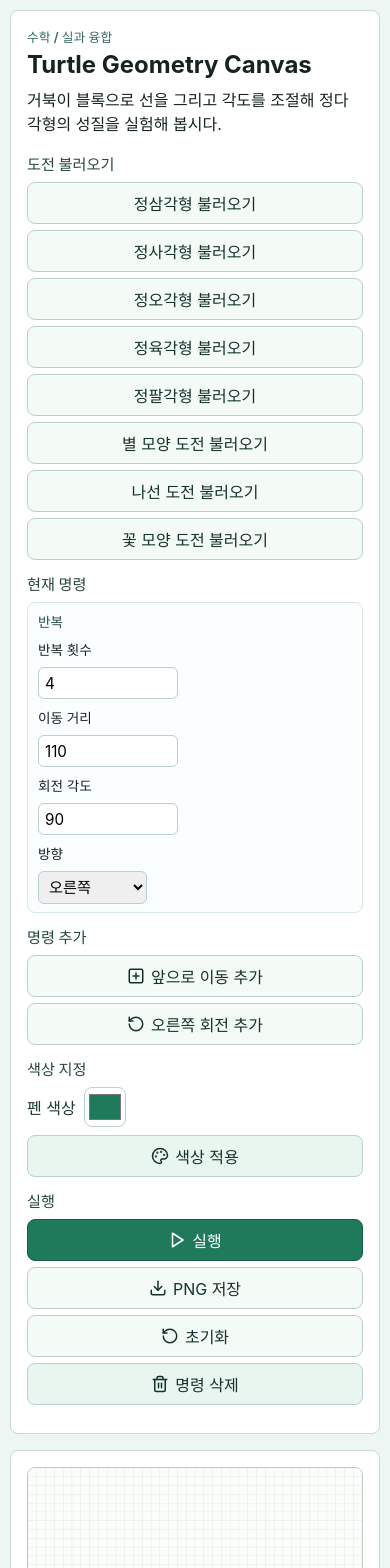
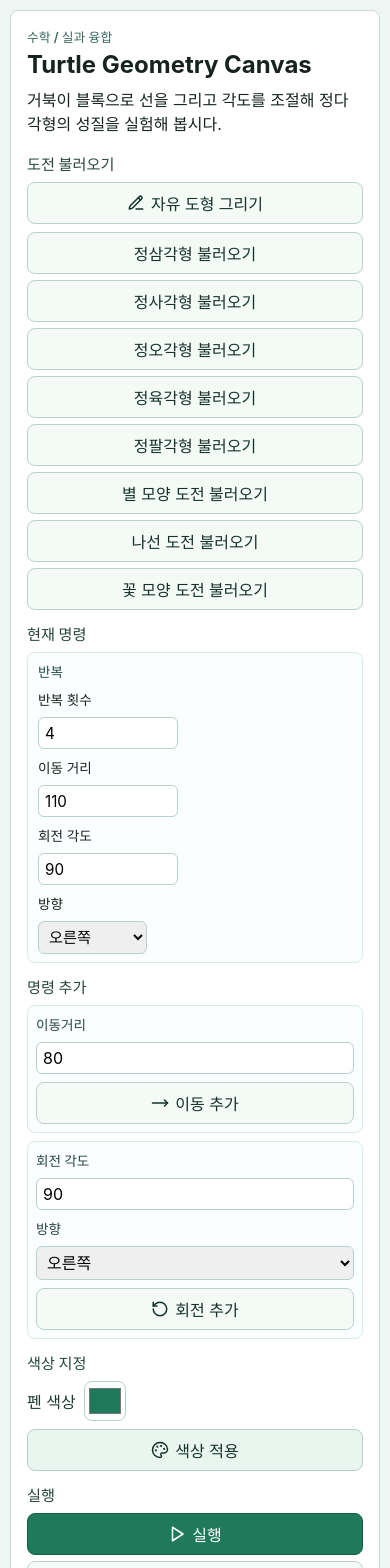
Before and after one commit to WBmaker2/turtle-geometry-canvas, a React (Vite) app: page / in a window 390 px wide. Shown: the top 1568 px of the page. Built offline with nearby package versions, Linux system fonts and the light colour scheme.

Commit message:
feat: add free drawing command builder

```diff
--- a/src/App.css
+++ b/src/App.css
@@ -57,6 +57,11 @@
 }
 
 .button-row {
+  margin-bottom: 8px;
+}
+
+.wide-action {
+  width: 100%;
   margin-bottom: 8px;
 }
 
@@ -131,12 +136,44 @@ button svg {
 }
 
 .block-fields input[type='number'],
-.block-fields select {
+.block-fields select,
+.builder-row input[type='number'],
+.builder-row select {
   width: min(140px, 100%);
   border: 1px solid #b9d1ca;
   border-radius: 6px;
   padding: 5px 6px;
   min-height: 32px;
+}
+
+.command-builder {
+  display: grid;
+  gap: 8px;
+}
+
+.builder-row {
+  display: grid;
+  grid-template-columns: minmax(72px, auto) minmax(72px, 1fr);
+  align-items: center;
+  gap: 8px;
+  padding: 8px;
+  border: 1px solid #d9e8e2;
+  border-radius: 8px;
+  background: #fbfefe;
+}
+
+.builder-row--turn {
+  grid-template-columns: minmax(72px, auto) minmax(72px, 1fr);
+}
+
+.builder-row label {
+  color: #27463e;
+  font-size: 0.85rem;
+  font-weight: 700;
+}
+
+.builder-row button {
+  grid-column: 1 / -1;
 }
 
 .command-row:last-child {
@@ -289,4 +326,16 @@ button svg {
     gap: 6px;
     grid-template-columns: 1fr;
   }
+
+  .builder-row,
+  .builder-row--turn {
+    grid-template-columns: 1fr;
+    align-items: stretch;
+  }
+
+  .builder-row button,
+  .builder-row input[type='number'],
+  .builder-row select {
+    width: 100%;
+  }
 }
--- a/src/App.tsx
+++ b/src/App.tsx
@@ -24,6 +24,18 @@ function clamp(value: number, min: number, max: number) {
   return Math.min(max, Math.max(min, value));
 }
 
+const freeDrawChallenge: Challenge = {
+  id: 'free-draw',
+  kind: 'exploration',
+  title: '자유 도형 그리기',
+  question:
+    '이동거리와 회전각을 직접 정해 나만의 도형 명령을 차례대로 만들어 봅시다.',
+  sidesLabel: '직접 설계',
+  blocks: [],
+  reflection:
+    '명령을 하나씩 추가하며 각도와 거리가 도형의 모양을 어떻게 바꾸는지 관찰합니다.',
+};
+
 export default function App() {
   const initialChallenge = getInitialSquareChallenge(challenges);
   const [selectedChallengeId, setSelectedChallengeId] = useState<string>(
@@ -35,7 +47,10 @@ export default function App() {
   const [executedBlocks, setExecutedBlocks] = useState<ProgramBlock[]>([]);
 
   const selectedChallenge = useMemo(
-    () => challenges.find(({ id }) => id === selectedChallengeId) ?? initialChallenge,
+    () =>
+      selectedChallengeId === freeDrawChallenge.id
+        ? freeDrawChallenge
+        : challenges.find(({ id }) => id === selectedChallengeId) ?? initialChallenge,
     [selectedChallengeId],
   );
 
@@ -58,21 +73,31 @@ export default function App() {
     setExecutedBlocks([]);
   };
 
-  const addMoveBlock = () => {
+  const startFreeDraw = () => {
+    setSelectedChallengeId(freeDrawChallenge.id);
+    setBlocks([]);
+    setExecutedBlocks([]);
+  };
+
+  const addMoveBlock = (distance: number) => {
     setBlocks((prev) => [
       ...prev,
-      { id: crypto.randomUUID(), kind: 'move', distance: 80 },
+      {
+        id: crypto.randomUUID(),
+        kind: 'move',
+        distance: clamp(Math.round(distance), 1, 240),
+      },
     ]);
   };
 
-  const addTurnBlock = () => {
+  const addTurnBlock = (degrees: number, direction: 'left' | 'right') => {
     setBlocks((prev) => [
       ...prev,
       {
         id: crypto.randomUUID(),
         kind: 'turn',
-        direction: 'right',
-        degrees: 90,
+        direction,
+        degrees: clamp(Math.round(degrees), 0, 360),
       },
     ]);
   };
@@ -196,6 +221,7 @@ export default function App() {
         blocks={blocks}
         challenges={challenges}
         onLoadChallenge={loadChallenge}
+        onStartFreeDraw={startFreeDraw}
         onAddMove={addMoveBlock}
         onAddTurn={addTurnBlock}
         onSetColor={applyColor}
--- a/src/components/CommandPanel.tsx
+++ b/src/components/CommandPanel.tsx
@@ -1,5 +1,13 @@
 import { useState } from 'react';
-import { Download, Palette, Play, RotateCcw, SquarePlus, Trash2 } from 'lucide-react';
+import {
+  Download,
+  MoveRight,
+  Palette,
+  PencilLine,
+  Play,
+  RotateCcw,
+  Trash2,
+} from 'lucide-react';
 
 import type { ProgramBlock, ProgramBlockPatch } from '../domain/blocks';
 import type { Challenge } from '../data/challenges';
@@ -8,8 +16,9 @@ type CommandPanelProps = {
   blocks: ProgramBlock[];
   challenges: Challenge[];
   onLoadChallenge: (challengeId: string) => void;
-  onAddMove: () => void;
-  onAddTurn: () => void;
+  onStartFreeDraw: () => void;
+  onAddMove: (distance: number) => void;
+  onAddTurn: (degrees: number, direction: 'left' | 'right') => void;
   onSetColor: (color: string) => void;
   onRun: () => void;
   onSavePng: () => void;
@@ -42,6 +51,7 @@ export function CommandPanel({
   blocks,
   challenges,
   onLoadChallenge,
+  onStartFreeDraw,
   onAddMove,
   onAddTurn,
   onSetColor,
@@ -52,6 +62,9 @@ export function CommandPanel({
   onUpdateBlock,
 }: CommandPanelProps) {
   const [selectedColor, setSelectedColor] = useState<PanelColor>('#1f7a5c');
+  const [newMoveDistance, setNewMoveDistance] = useState(80);
+  const [newTurnDegrees, setNewTurnDegrees] = useState(90);
+  const [newTurnDirection, setNewTurnDirection] = useState<'left' | 'right'>('right');
 
   const handleNumberPatch = (
     blockId: string,
@@ -71,6 +84,11 @@ export function CommandPanel({
     onUpdateBlock(blockId, { [key]: parsed } as ProgramBlockPatch);
   };
 
+  const parseNumberInput = (value: string, fallback: number) => {
+    const parsed = Number(value);
+    return Number.isFinite(parsed) ? parsed : fallback;
+  };
+
   return (
     <section className="control-panel" aria-label="블록 코딩 명령 패널">
       <header className="panel-heading">
@@ -84,6 +102,14 @@ export function CommandPanel({
 
       <section className="panel-section">
         <h2>도전 불러오기</h2>
+        <button
+          type="button"
+          className="wide-action"
+          onClick={onStartFreeDraw}
+        >
+          <PencilLine aria-hidden="true" />
+          자유 도형 그리기
+        </button>
         <div className="button-row">
           {challenges.map((challenge) => (
             <button
@@ -250,15 +276,60 @@ export function CommandPanel({
 
       <section className="panel-section">
         <h2>명령 추가</h2>
-        <div className="button-row">
-          <button type="button" onClick={onAddMove}>
-            <SquarePlus aria-hidden="true" />
-            앞으로 이동 추가
-          </button>
-          <button type="button" onClick={onAddTurn}>
-            <RotateCcw aria-hidden="true" />
-            오른쪽 회전 추가
-          </button>
+        <div className="command-builder" role="group" aria-label="새 명령 만들기">
+          <div className="builder-row">
+            <label htmlFor="new-move-distance">이동거리</label>
+            <input
+              id="new-move-distance"
+              type="number"
+              min={1}
+              max={240}
+              value={newMoveDistance}
+              onChange={(event) =>
+                setNewMoveDistance(
+                  parseNumberInput(event.currentTarget.value, newMoveDistance),
+                )
+              }
+            />
+            <button type="button" onClick={() => onAddMove(newMoveDistance)}>
+              <MoveRight aria-hidden="true" />
+              이동 추가
+            </button>
+          </div>
+
+          <div className="builder-row builder-row--turn">
+            <label htmlFor="new-turn-degrees">회전 각도</label>
+            <input
+              id="new-turn-degrees"
+              type="number"
+              min={0}
+              max={360}
+              value={newTurnDegrees}
+              onChange={(event) =>
+                setNewTurnDegrees(
+                  parseNumberInput(event.currentTarget.value, newTurnDegrees),
+                )
+              }
+            />
+            <label htmlFor="new-turn-direction">방향</label>
+            <select
+              id="new-turn-direction"
+              value={newTurnDirection}
+              onChange={(event) =>
+                setNewTurnDirection(parseDirection(event.currentTarget.value))
+              }
+            >
+              <option value="left">왼쪽</option>
+              <option value="right">오른쪽</option>
+            </select>
+            <button
+              type="button"
+              onClick={() => onAddTurn(newTurnDegrees, newTurnDirection)}
+            >
+              <RotateCcw aria-hidden="true" />
+              회전 추가
+            </button>
+          </div>
         </div>
       </section>
 
```
Also changed, not shown: 2 other files (tests, documents, lock files or other folders).
